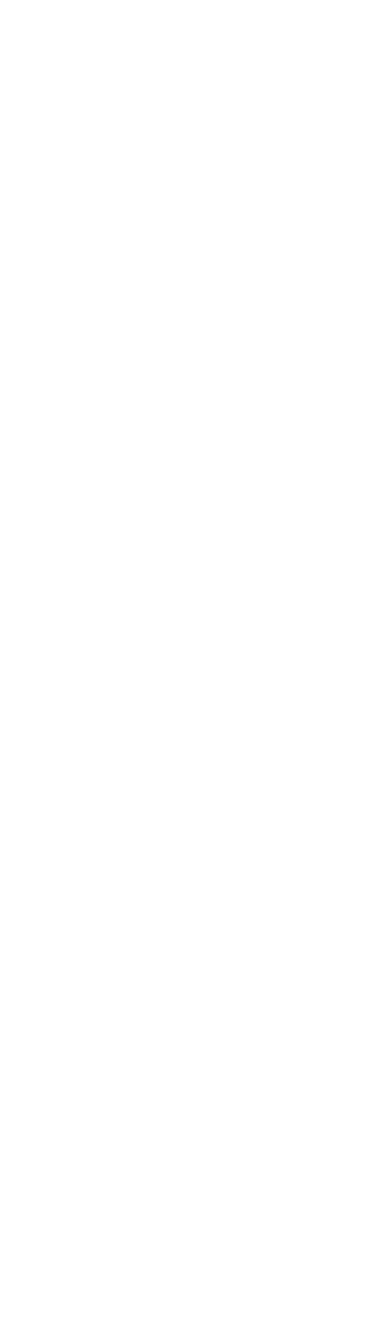
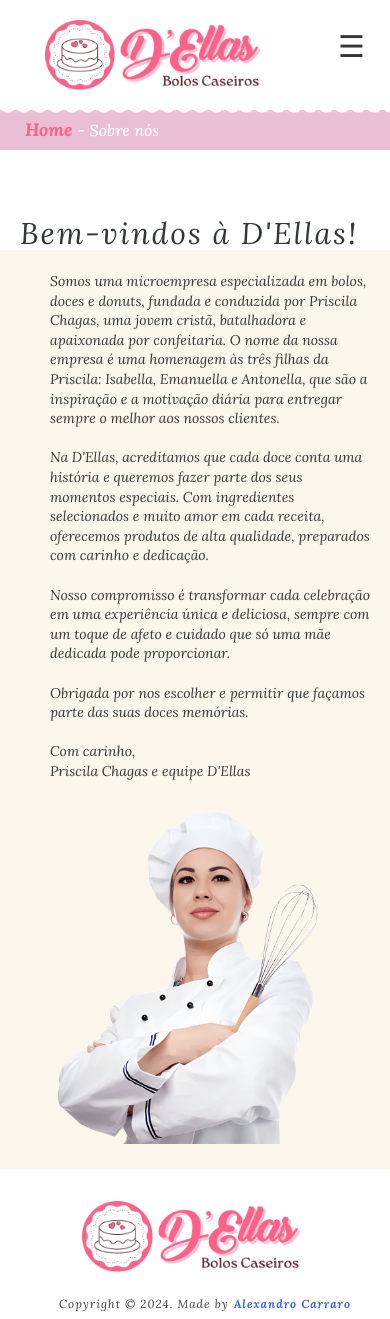
Before and after one commit to alexandro-carraro/dellasbakery, a plain HTML site: page navigation/about.html in a window 390 px wide. Before the commit the page ends 844 px from the top, so only its background shows below. Drawn offline with nearby package versions, Linux system fonts and the light colour scheme.

Commit message:
area about

```diff
--- /dev/null
+++ b/css/about.css
@@ -0,0 +1,365 @@
+/* IMPORTAÇÃO DE FONTE */
+@import url('https://fonts.googleapis.com/css2?family=Great+Vibes&family=Lora:ital,wght@0,400..700;1,400..700&family=Roboto:ital,wght@0,100;0,300;0,400;0,500;0,700;0,900;1,100;1,300;1,400;1,500;1,700;1,900&display=swap');
+
+/* ESTILO GLOBAL */
+* {
+    margin: 0;
+    padding: 0;
+    box-sizing: border-box;
+}
+
+body {
+    font-family: 'Open Sans', sans-serif;
+    margin: 0;
+}
+
+/* HEADER AREA */
+.section-header {
+    width: 100vw;
+    background-color: white;
+    position: fixed;
+    top: 0;
+    left: 0;
+    color: white;
+    z-index: 1000;
+}
+
+.header-container {
+    margin: auto;
+    display: flex;
+    justify-content: space-between;
+    align-items: center;
+    height: 110px;
+    padding: 15px 25px;
+}
+
+.header-container-logo {
+    height: 90px;
+    display: flex;
+    justify-content: center;
+    align-items: center;
+    padding: 10px;
+}
+
+.header-container-logo img {
+    width: 100%;
+    height: 100%;
+    object-fit: cover;
+    display: block;
+}
+
+.header-container-services {
+    display: flex;
+    flex-direction: row;
+    padding: 15px;
+}
+
+.header-container-services a {
+    text-decoration: none;
+    margin-left: 40px;
+    font-family: "Lora", sans-serif;
+    font-size: 16px;
+    font-weight: 700;
+    font-style: italic;
+    color: #333739;
+    text-transform: uppercase;
+    letter-spacing: .25px;
+}
+
+.header-container-services a:hover {
+    color: #FA6289;
+    cursor: pointer;
+    transition: 0.4s;
+}
+
+.header-container-section{
+    background-image: url(../assets/images/background-section.png);
+    background-repeat: repeat-x;
+    width: 100vw;
+    height: 40px;
+    display: flex;
+    font-family: "Lora", sans-serif;
+
+    font-style: italic;
+    line-height: 2.25em;
+}
+
+.header-container-section-txt{
+    display: flex;
+    flex-direction: row;
+    align-items: center;
+    margin-left: 25px;
+    font-size: 16px;
+    font-weight: 500;
+}
+.header-container-section-txt a{
+    text-decoration: none;
+    margin-right: 5px;
+    color: #FA6289;
+    font-size: 18px;
+    font-weight: 700;
+}
+
+
+/* MENU LATERAL */
+.sidebar {
+    height: 100%;
+    width: 0;
+    position: fixed;
+    top: 0;
+    right: 0;
+    background-color: #ec829cc0;
+    overflow-x: hidden;
+    transition: 0.5s;
+    padding-top: 60px;
+    z-index: 1001;
+}
+
+.sidebar a {
+    padding: 8px 32px;
+    text-align: center;
+    font-size: 25px;
+    color: #f1f1f1;
+    display: block;
+    transition: 0.3s;
+    text-decoration: none;
+    font-family: "Lora", sans-serif;
+    font-weight: bold;
+    font-style: italic;
+    letter-spacing: .25px;
+    margin-top: 20px;
+}
+
+.sidebar a:hover {
+    color: #FA6289;
+}
+
+.sidebar .closebtn {
+    position: absolute;
+    top: 0;
+    right: 25px;
+    font-size: 45px;
+    margin-left: 50px;
+    margin-top: 20px;
+    cursor: pointer;
+    color: #f1f1f1;
+    background-color: transparent;
+    border: none;
+}
+
+.openbtn {
+    font-size: 30px;
+    cursor: pointer;
+    color: #333739;
+    padding: 10px;
+    border: none;
+    position: fixed;
+    top: 15px;
+    right: 15px;
+    z-index: 1000;
+}
+
+/* RESPONSIVIDADE PARA DISPOSITIVOS MAIORES */
+@media (min-width: 701px) {
+    .sidebar {
+        display: none;
+    }
+
+    .openbtn {
+        display: none;
+    }
+}
+
+/* SECTION BRIEF */
+.brief-description {
+    max-width: 100vw;
+    height: auto;
+    padding: 20px;
+    margin-top: 250px;
+    min-height: 600px;
+    display: flex;
+    align-items: center;
+    justify-content: center;
+    background-color: #fbf6eb;
+}
+
+.brief-description-container {
+    max-width: 1200px;
+    display: flex;
+    align-items: center;
+    flex-direction: row;
+    justify-content: space-around;
+}
+
+.brief-description-container-img img {
+    max-width: 550px;
+    height: auto;
+    margin-top: -200px;
+}
+
+.brief-description-container-txtarea {
+    overflow: hidden;
+    margin-top: -90px;
+}
+
+.brief-description-container-txt-2 {
+    max-width: 600px;
+    visibility: hidden;
+}
+
+.brief-description-container-txt-2 h1 {
+    color: #333739;
+    font-family: "Lora", sans-serif;
+    font-size: 30px;
+    font-weight: 400;
+    font-style: italic;
+    line-height: 1.25em;
+    letter-spacing: 2px;
+}
+
+.brief-description-container-txt-2 p {
+    color: #333739;
+    font-family: "Lora", sans-serif;
+    font-size: 16px;
+    font-weight: 300;
+    font-style: italic;
+    line-height: 1.40em;
+    margin-left: 30px;
+}
+
+/* SECTION FOOTER */
+.footer-container {
+    max-width: 100vw;
+    min-height: 100px;
+    height: auto;
+    display: flex;
+    align-items: center;
+    flex-direction: row;
+    justify-content: center;
+    padding: 10px;
+}
+
+.footer-container-logo {
+    width: auto;
+    height: 90px;
+    display: flex;
+    justify-content: center;
+    align-items: center;
+}
+
+.footer-container-logo-img {
+    width: auto;
+    height: 90%;
+}
+
+.footer-container-logo-img img {
+    width: 100%;
+    height: 100%;
+    object-fit: cover;
+    display: block;
+    padding: 5px;
+}
+
+.footer-container-logo-txt {
+    display: flex;
+    color: #3b3d42;
+    font-family: "Lora", sans-serif;
+    font-size: 14px;
+    font-style: italic;
+    line-height: 1.25em;
+    letter-spacing: 1px;
+    margin-top: 20px;
+    margin-left: 20px;
+}
+
+.footer-container-logo-txt-assign a {
+    margin-left: 5px;
+    text-decoration: none;
+    color: royalblue;
+    font-weight: bolder;
+}
+
+.footer-container-logo-txt-assign a:hover {
+    color: rgb(26, 71, 206);
+    font-weight: bold;
+    font-size: 15px;
+}
+
+/* RESPONSIVIDADE PARA TABLETS (700px - 900px) */
+@media (min-width: 701px) and (max-width: 900px) {
+
+    .brief-description-container-txtarea {
+        overflow: visible;
+    }
+
+    .brief-description-container-txt-2{
+        max-width: 90vw;
+        padding: 0;
+        margin-top: -80px;
+    }
+
+    .brief-description-container-txt-2 p{
+        font-size: 14px;
+        font-weight: 400;
+    }
+    .brief-description-container-img {
+        margin-top: 0;
+    }
+
+    .brief-description-container-img img {
+        max-width: 300px;
+    }
+}
+
+/* RESPONSIVIDADE PARA MÓVEIS (320px - 700px) */
+@media (min-width: 320px) and (max-width: 700px) {
+    .header-container-services {
+        display: none;
+    }
+
+    .brief-description{
+        min-height: 700px;
+        height: auto;
+        display: flex;
+        justify-content: space-between;
+        align-items: flex-end;
+    }
+
+    .brief-description-container {
+        flex-direction: column;
+    }
+
+    .brief-description-container-txtarea {
+        overflow: visible;
+    }
+
+    .brief-description-container-img img {
+        max-width: 300px;
+        margin-top: -35px;
+    }
+
+    .brief-description-container-txt-2{
+        max-width: 90vw;
+        padding: 0;
+        margin-top: 35px;
+    }
+
+    .brief-description-container-txt-2 p{
+        font-size: 14px;
+        font-weight: 400;
+    }
+
+    .footer-container {
+        justify-content: center;
+        margin-top: 20px;
+        padding: 20px;
+    }
+
+    .footer-container-logo {
+        flex-direction: column;
+    }
+
+    .footer-container-logo-txt {
+        font-size: 3vw;
+    }
+}
--- a/js/script.js
+++ b/js/script.js
@@ -20,6 +20,13 @@ revelar.reveal('.section-slide-container', {
 revelar.reveal('.brief-description-container-txt', {
     ...revealOptions,
     origin: 'right', // Origem do efeito de revelação
+    duration: 5000 // Duração da animação em milissegundos
+});
+
+// Revela o texto da descrição com animação da direita
+revelar.reveal('.brief-description-container-txt-2', {
+    ...revealOptions,
+    origin: 'left', // Origem do efeito de revelação
     duration: 5000 // Duração da animação em milissegundos
 });
 
--- a/navigation/about.html
+++ b/navigation/about.html
@@ -0,0 +1,112 @@
+<!DOCTYPE html>
+<html lang="pt_BR">
+<head>
+    <meta charset="UTF-8">
+    <meta name="viewport" content="width=device-width, initial-scale=1.0">
+    <title>Document</title>
+
+    <!-- Inclusão de Scripts -->
+    <!-- Biblioteca para animações de rolagem -->
+    <script src="https://unpkg.com/scrollreveal"></script>
+    <!-- Script personalizado para funcionalidades da página -->
+    <script src="../js/script.js" defer></script>
+
+    <!-- Inclusão de Estilos -->
+    <!-- Folha de estilos CSS para a página -->
+    <link rel="stylesheet" type="text/css" href="../css/about.css">
+</head>
+<body>
+
+    <!-- Cabeçalho da Página -->
+    <header class="section-header">
+        <div class="header-container">
+            <!-- Logo -->
+            <div class="header-container-logo">
+                <a href="../index.html" class="header-container-logo">
+                    <img src="../assets/logo/logo-desktop.png" alt="Logo">
+                </a>
+            </div>
+
+            <!-- Navegação do Cabeçalho -->
+            <div class="header-container-services">
+                <a href="#">Sobre nós</a>
+                <a href="#">Galeria</a>
+                <a href="#">Contato</a>
+            </div>
+        </div>
+
+        <!-- Menu Lateral -->
+        <div id="sidebar" class="sidebar">
+            <!-- Botão para fechar o menu lateral -->
+            <button class="closebtn" onclick="closeNav()">×</button>
+            <!-- Links de navegação no menu lateral -->
+            <a href="about.html">Sobre nós</a>
+            <a href="#">Galeria</a>
+            <a href="#">Contato</a>
+        </div>
+
+        <div class="header-container-section">
+            <div class="header-container-section-txt">
+                <a href="../index.html">Home</a>
+                <P>- Sobre nós</P>
+            </div>
+        </div>
+
+        <!-- Botão para abrir o menu lateral -->
+        <span id="openbtn" class="openbtn" onclick="openNav()">☰</span>
+    </header>
+
+    <!-- Seção Breve Descrição -->
+    <section class="brief-description">
+        <div class="brief-description-container">
+            <!-- Texto Descrição -->
+            <div class="brief-description-container-txtarea">
+                <div class="brief-description-container-txt-2">
+                    <!-- Título e texto da descrição -->
+                    <h1>Bem-vindos à D'Ellas!</h1>
+                    <p>
+                        <br/>
+                        Somos uma microempresa especializada em bolos, doces e donuts, fundada e conduzida por Priscila Chagas, uma jovem cristã, batalhadora e apaixonada por confeitaria. O nome da nossa empresa é uma homenagem às três filhas da Priscila: Isabella, Emanuella e Antonella, que são a inspiração e a motivação diária para entregar sempre o melhor aos nossos clientes.<br/>
+                        <br/>
+                        Na D'Ellas, acreditamos que cada doce conta uma história e queremos fazer parte dos seus momentos especiais. Com ingredientes selecionados e muito amor em cada receita, oferecemos produtos de alta qualidade, preparados com carinho e dedicação. <br/>
+                        <br/>
+                        Nosso compromisso é transformar cada celebração em uma experiência única e deliciosa, sempre com um toque de afeto e cuidado que só uma mãe dedicada pode proporcionar. <br/>
+                        <br/>
+                        Obrigada por nos escolher e permitir que façamos parte das suas doces memórias.<br/>
+                        <br/>
+                        Com carinho,  <br/>
+                        Priscila Chagas e equipe D'Ellas
+                    </p>
+                </div>
+            </div>
+
+            <!-- Imagem Descrição -->
+            <div class="brief-description-container-img">
+                <img src="../assets/images/sobre-pri.png" alt="Descrição">
+            </div>
+        </div>
+    </section>
+
+    <!-- Rodapé -->
+    <footer>
+        <div class="footer-container">
+            <div class="footer-container-logo">
+                <div class="footer-container-logo-img">
+                    <img src="../assets/logo/logo-desktop.png" alt="Logo">
+                </div>
+                <div class="footer-container-logo-txt">
+                    <div class="footer-container-logo-txt-copy">
+                        <p>Copyright © 2024. Made by</p>
+                    </div>
+                    <div class="footer-container-logo-txt-assign">
+                        <a href="https://www.linkedin.com/in/alexandro-carraro" target="_blank">Alexandro Carraro</a>
+                    </div>
+                </div>
+            </div>
+            <div class="footer-container-social">
+                <div class="footer-container-social-instagram"></div>
+            </div>
+        </div>
+    </footer>
+</body>
+</html>
```
Also changed, not shown: index.html (+2 -2 lines), assets/images/background-section.png (added), assets/images/sobre-pri.png (added).
